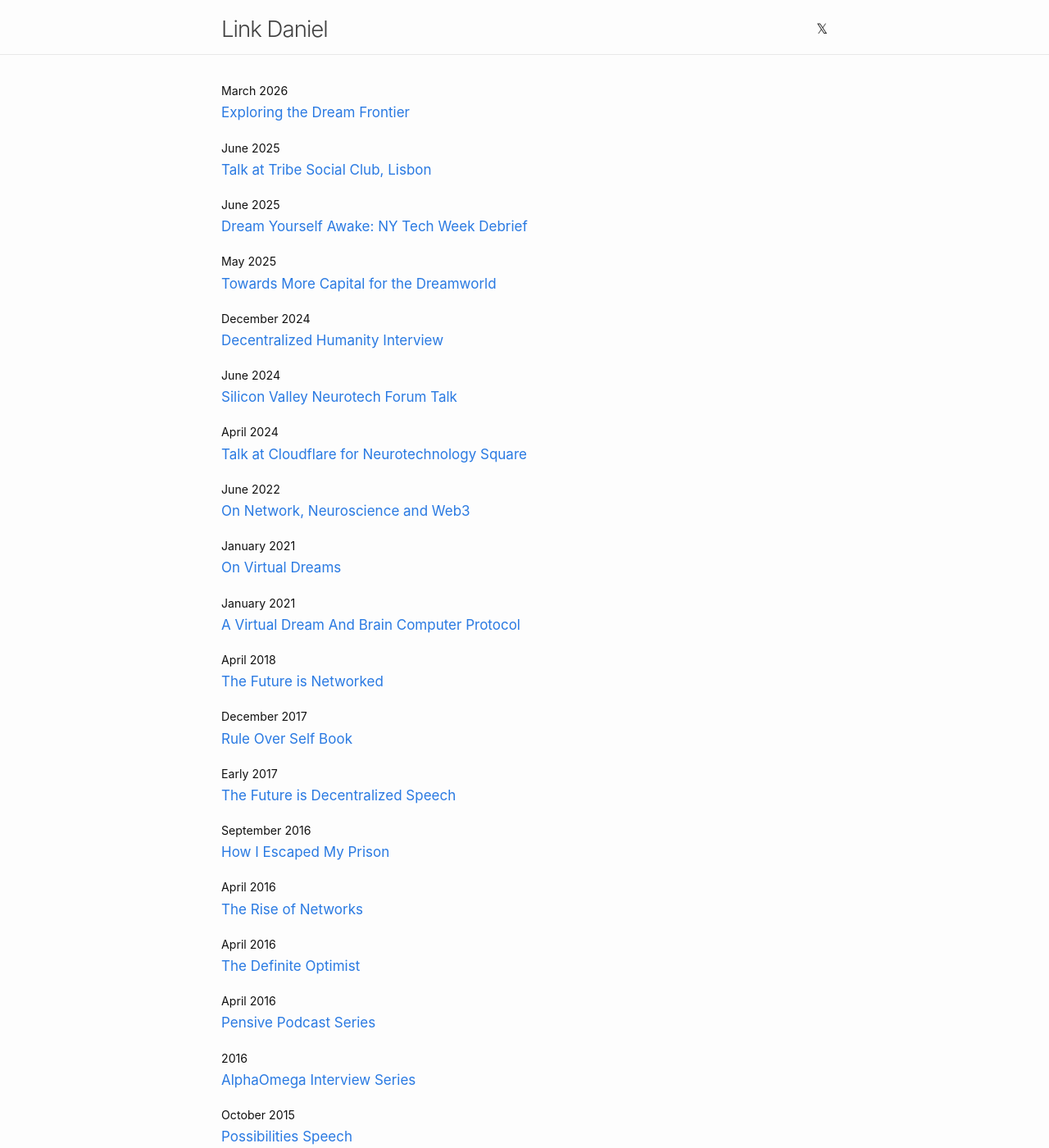
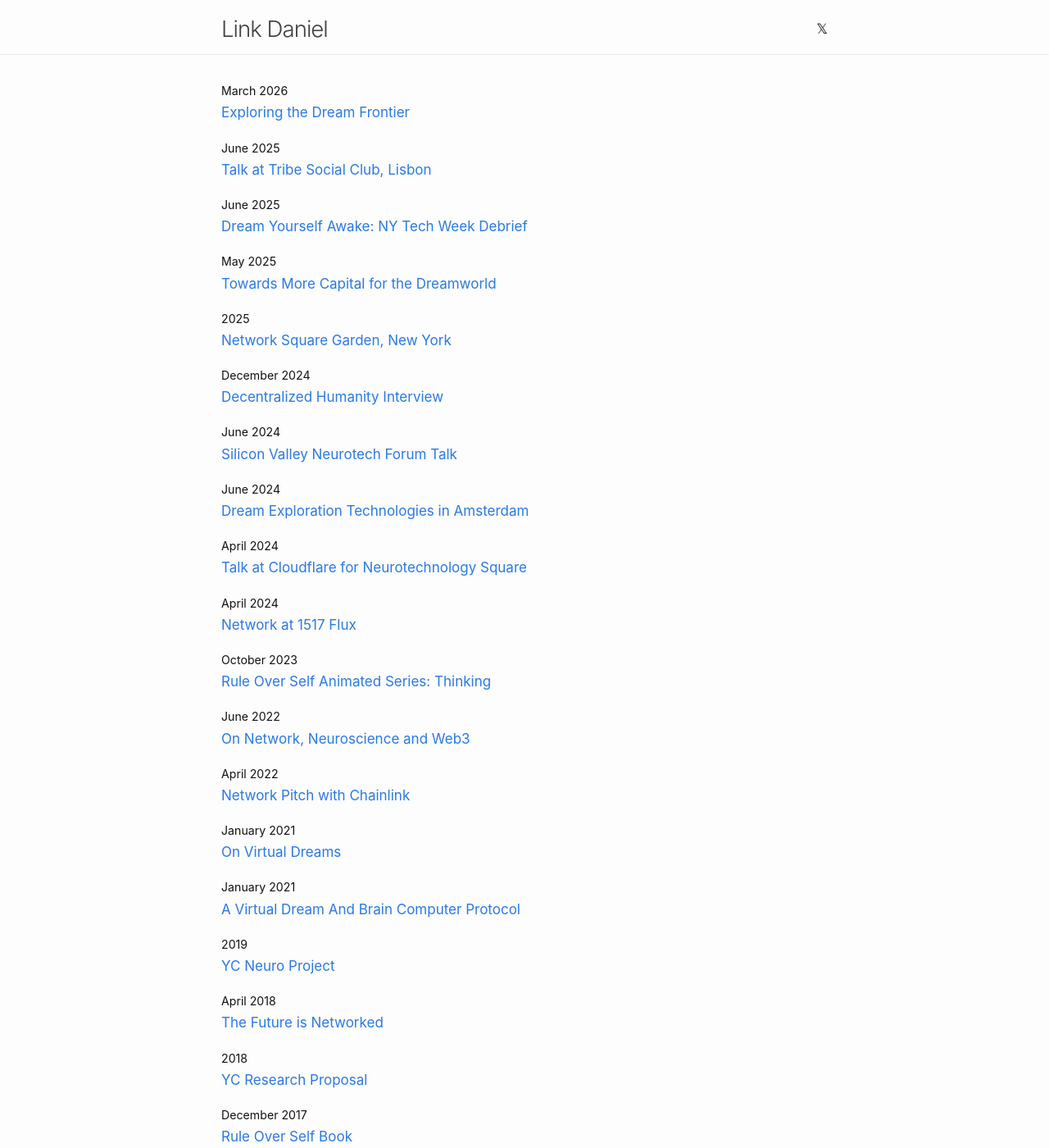
Before and after one commit to link-daniel/link.github.io, a Jekyll site: the page built from index.md, in a window 1280 px wide and 1400 px high. Shown: the whole window at 82% size. Built offline with Jekyll 4.4.1, drawn with Linux system fonts in a browser that asks for light colours; some of the changed text lies outside the part shown.

```diff
--- a/index.md
+++ b/index.md
@@ -24,6 +24,10 @@ layout: home
 [Towards More Capital for the Dreamworld](/dreamworldcapital)
 <br>
 
+<small>2025</small><br>
+[Network Square Garden, New York](/networksquaregarden)
+<br>
+
 <small>December 2024</small><br>
 [Decentralized Humanity Interview](/decentralizedhumanity)
 <br>
@@ -32,12 +36,28 @@ layout: home
 [Silicon Valley Neurotech Forum Talk](/svneurotechforum)
 <br>
 
+<small>June 2024</small><br>
+[Dream Exploration Technologies in Amsterdam](/dreamamsterdam)
+<br>
+
 <small>April 2024</small><br>
 [Talk at Cloudflare for Neurotechnology Square](/neurotechsquarecloudflare)
 <br>
 
+<small>April 2024</small><br>
+[Network at 1517 Flux](/network1517flux)
+<br>
+
+<small>October 2023</small><br>
+[Rule Over Self Animated Series: Thinking](/ruleoverselfthinking)
+<br>
+
 <small>June 2022</small><br>
 [On Network, Neuroscience and Web3](/networkneuroweb3)
+<br>
+
+<small>April 2022</small><br>
+[Network Pitch with Chainlink](/networkchainlink)
 <br>
 
 <small>January 2021</small><br>
@@ -48,8 +68,16 @@ layout: home
 [A Virtual Dream And Brain Computer Protocol](/networkwhitepaper)
 <br>
 
+<small>2019</small><br>
+[YC Neuro Project](/ycneuro)
+<br>
+
 <small>April 2018</small><br>
 [The Future is Networked](/futurenetworked)
+<br>
+
+<small>2018</small><br>
+[YC Research Proposal](/ycresearch)
 <br>
 
 <small>December 2017</small><br>
@@ -64,6 +92,10 @@ layout: home
 [How I Escaped My Prison](/thinkerprison)
 <br>
 
+<small>August 2016</small><br>
+[ParlayMe Interview at NextGen Summit](/parlaymenextgen)
+<br>
+
 <small>April 2016</small><br>
 [The Rise of Networks](/riseofnetworks)
 <br>
@@ -74,6 +106,10 @@ layout: home
 
 <small>April 2016</small><br>
 [Pensive Podcast Series](/pensive)
+<br>
+
+<small>April 2016</small><br>
+[Outsite Speech](/outsitespeech)
 <br>
 
 <small>2016</small><br>
@@ -96,8 +132,16 @@ layout: home
 [On The Edge Of A New Frontier](/edgenewfrontier)
 <br>
 
+<small>May 2015</small><br>
+[The Power of Small](/powerofsmall)
+<br>
+
 <small>November 2014</small><br>
 [Give Me Your Dreamers That Are Searching For Purpose](/givemeyourdreamers)
+<br>
+
+<small>September 2014</small><br>
+[Political Liberty vs Negative Liberty](/politicallibertydebate)
 <br>
 
 <small>May 2014</small><br>
@@ -114,6 +158,10 @@ layout: home
 
 <small>March 2014</small><br>
 [Conversations Series](/conversations)
+<br>
+
+<small>January 2014</small><br>
+[The Entrepreneurial Advantage](/entrepreneurialadvantage)
 <br>
 
 <small>November 2013</small><br>
@@ -140,6 +188,10 @@ layout: home
 [Reflexivity in Financial Markets](/reflexivity)
 <br>
 
+<small>May 2012</small><br>
+[Self-Reliance: An Introduction to Ralph Waldo Emerson](/selfreliance)
+<br>
+
 <small>April 2011</small><br>
 [A Brief Biography of Niccolo Machiavelli](/machiavellibio)
 <br>
```
Also changed, not shown: dreamamsterdam.md (added, +21 -0 lines), network1517flux.md (added, +13 -0 lines), networkchainlink.md (added, +13 -0 lines), networksquaregarden.md (added, +13 -0 lines), outsitespeech.md (added, +13 -0 lines), parlaymenextgen.md (added, +13 -0 lines), possibilities.md (+4 -0 lines), ruleoverselfthinking.md (added, +13 -0 lines), ycneuro.md (added, +13 -0 lines), ycresearch.md (added, +13 -0 lines).
